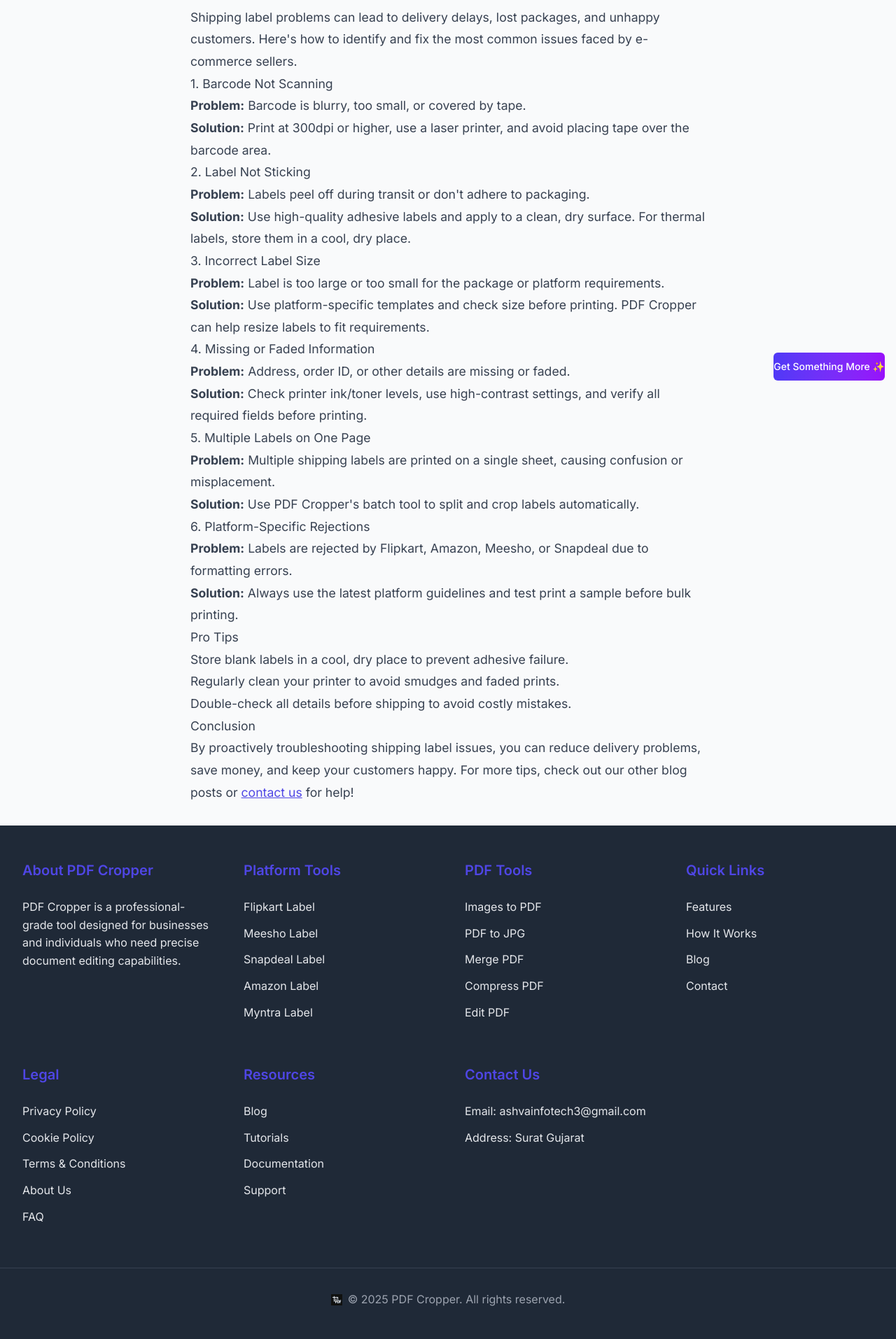
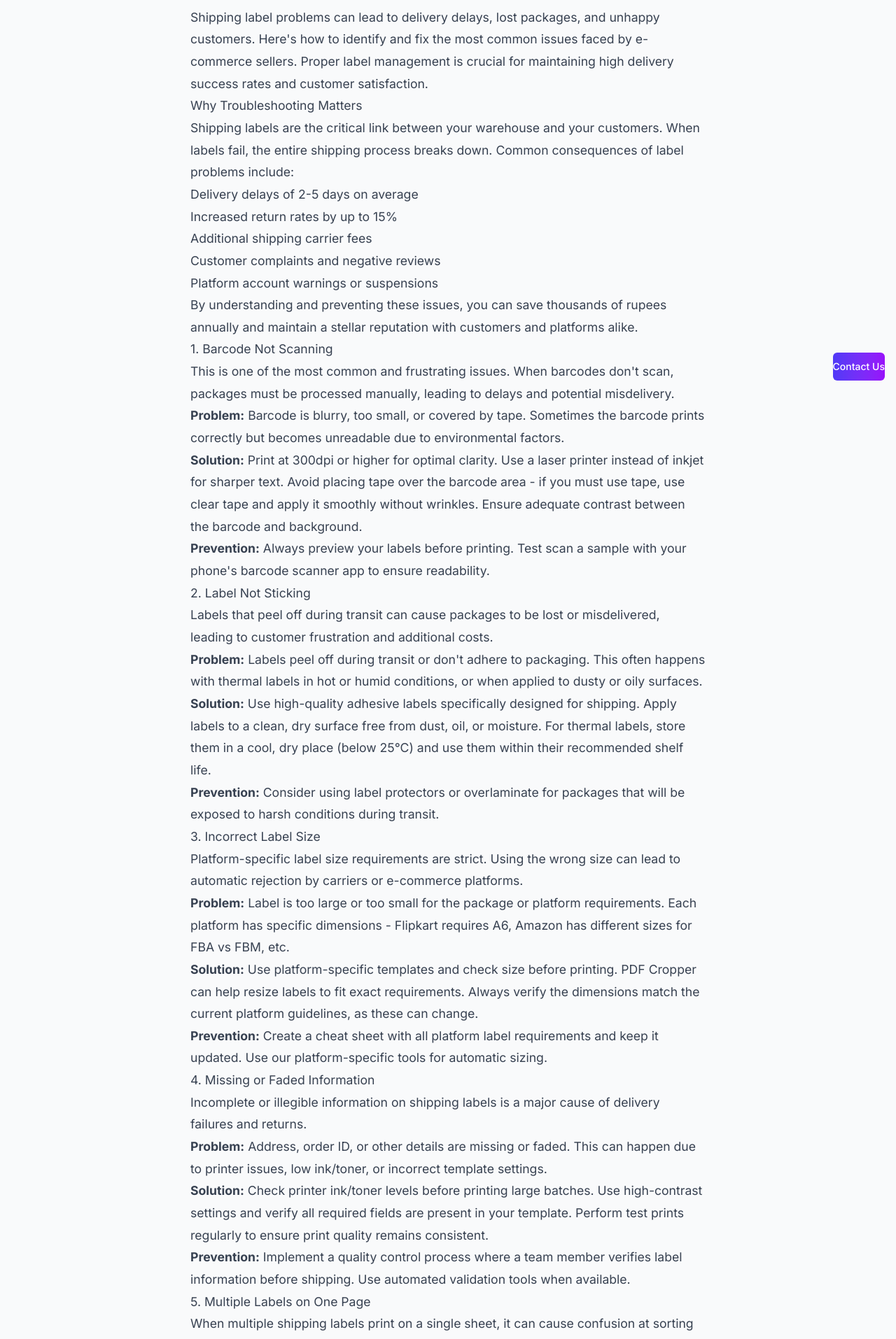
Before and after one commit to Ashva03/pdf-crop, a Next.js app: page /blog/shipping-label-troubleshooting in a window 1280 px wide. Shown: the part 240-2154 px from the top of the page at 70% size. Built offline with nearby package versions, Linux system fonts and the light colour scheme.

Commit message:
fix changes

```diff
--- a/src/app/blog/shipping-label-troubleshooting/ShippingLabelContent.tsx
+++ b/src/app/blog/shipping-label-troubleshooting/ShippingLabelContent.tsx
@@ -1,6 +1,6 @@
-'use client';
+"use client";
 
-import styled from 'styled-components';
+import styled from "styled-components";
 
 const ArticleContainer = styled.div`
   max-width: 800px;
@@ -29,48 +29,290 @@
   return (
     <ArticleContainer>
       <ArticleHeader>
-        <ArticleTitle>How to Troubleshoot Common Shipping Label Issues for E-commerce</ArticleTitle>
+        <ArticleTitle>
+          How to Troubleshoot Common Shipping Label Issues for E-commerce
+        </ArticleTitle>
       </ArticleHeader>
       <ArticleContent>
-        <p>Shipping label problems can lead to delivery delays, lost packages, and unhappy customers. Here's how to identify and fix the most common issues faced by e-commerce sellers.</p>
+        <p>
+          Shipping label problems can lead to delivery delays, lost packages,
+          and unhappy customers. Here's how to identify and fix the most common
+          issues faced by e-commerce sellers. Proper label management is crucial
+          for maintaining high delivery success rates and customer satisfaction.
+        </p>
+
+        <h2>Why Troubleshooting Matters</h2>
+        <p>
+          Shipping labels are the critical link between your warehouse and your
+          customers. When labels fail, the entire shipping process breaks down.
+          Common consequences of label problems include:
+        </p>
+        <ul>
+          <li>Delivery delays of 2-5 days on average</li>
+          <li>Increased return rates by up to 15%</li>
+          <li>Additional shipping carrier fees</li>
+          <li>Customer complaints and negative reviews</li>
+          <li>Platform account warnings or suspensions</li>
+        </ul>
+        <p>
+          By understanding and preventing these issues, you can save thousands
+          of rupees annually and maintain a stellar reputation with customers
+          and platforms alike.
+        </p>
+
         <h2>1. Barcode Not Scanning</h2>
+        <p>
+          This is one of the most common and frustrating issues. When barcodes
+          don't scan, packages must be processed manually, leading to delays and
+          potential misdelivery.
+        </p>
         <ul>
-          <li><strong>Problem:</strong> Barcode is blurry, too small, or covered by tape.</li>
-          <li><strong>Solution:</strong> Print at 300dpi or higher, use a laser printer, and avoid placing tape over the barcode area.</li>
+          <li>
+            <strong>Problem:</strong> Barcode is blurry, too small, or covered
+            by tape. Sometimes the barcode prints correctly but becomes
+            unreadable due to environmental factors.
+          </li>
+          <li>
+            <strong>Solution:</strong> Print at 300dpi or higher for optimal
+            clarity. Use a laser printer instead of inkjet for sharper text.
+            Avoid placing tape over the barcode area - if you must use tape, use
+            clear tape and apply it smoothly without wrinkles. Ensure adequate
+            contrast between the barcode and background.
+          </li>
+          <li>
+            <strong>Prevention:</strong> Always preview your labels before
+            printing. Test scan a sample with your phone's barcode scanner app
+            to ensure readability.
+          </li>
         </ul>
+
         <h2>2. Label Not Sticking</h2>
+        <p>
+          Labels that peel off during transit can cause packages to be lost or
+          misdelivered, leading to customer frustration and additional costs.
+        </p>
         <ul>
-          <li><strong>Problem:</strong> Labels peel off during transit or don't adhere to packaging.</li>
-          <li><strong>Solution:</strong> Use high-quality adhesive labels and apply to a clean, dry surface. For thermal labels, store them in a cool, dry place.</li>
+          <li>
+            <strong>Problem:</strong> Labels peel off during transit or don't
+            adhere to packaging. This often happens with thermal labels in hot
+            or humid conditions, or when applied to dusty or oily surfaces.
+          </li>
+          <li>
+            <strong>Solution:</strong> Use high-quality adhesive labels
+            specifically designed for shipping. Apply labels to a clean, dry
+            surface free from dust, oil, or moisture. For thermal labels, store
+            them in a cool, dry place (below 25°C) and use them within their
+            recommended shelf life.
+          </li>
+          <li>
+            <strong>Prevention:</strong> Consider using label protectors or
+            overlaminate for packages that will be exposed to harsh conditions
+            during transit.
+          </li>
         </ul>
+
         <h2>3. Incorrect Label Size</h2>
+        <p>
+          Platform-specific label size requirements are strict. Using the wrong
+          size can lead to automatic rejection by carriers or e-commerce
+          platforms.
+        </p>
         <ul>
-          <li><strong>Problem:</strong> Label is too large or too small for the package or platform requirements.</li>
-          <li><strong>Solution:</strong> Use platform-specific templates and check size before printing. PDF Cropper can help resize labels to fit requirements.</li>
+          <li>
+            <strong>Problem:</strong> Label is too large or too small for the
+            package or platform requirements. Each platform has specific
+            dimensions - Flipkart requires A6, Amazon has different sizes for
+            FBA vs FBM, etc.
+          </li>
+          <li>
+            <strong>Solution:</strong> Use platform-specific templates and check
+            size before printing. PDF Cropper can help resize labels to fit
+            exact requirements. Always verify the dimensions match the current
+            platform guidelines, as these can change.
+          </li>
+          <li>
+            <strong>Prevention:</strong> Create a cheat sheet with all platform
+            label requirements and keep it updated. Use our platform-specific
+            tools for automatic sizing.
+          </li>
         </ul>
+
         <h2>4. Missing or Faded Information</h2>
+        <p>
+          Incomplete or illegible information on shipping labels is a major
+          cause of delivery failures and returns.
+        </p>
         <ul>
-          <li><strong>Problem:</strong> Address, order ID, or other details are missing or faded.</li>
-          <li><strong>Solution:</strong> Check printer ink/toner levels, use high-contrast settings, and verify all required fields before printing.</li>
+          <li>
+            <strong>Problem:</strong> Address, order ID, or other details are
+            missing or faded. This can happen due to printer issues, low
+            ink/toner, or incorrect template settings.
+          </li>
+          <li>
+            <strong>Solution:</strong> Check printer ink/toner levels before
+            printing large batches. Use high-contrast settings and verify all
+            required fields are present in your template. Perform test prints
+            regularly to ensure print quality remains consistent.
+          </li>
+          <li>
+            <strong>Prevention:</strong> Implement a quality control process
+            where a team member verifies label information before shipping. Use
+            automated validation tools when available.
+          </li>
         </ul>
+
         <h2>5. Multiple Labels on One Page</h2>
+        <p>
+          When multiple shipping labels print on a single sheet, it can cause
+          confusion at sorting facilities and lead to misdelivery.
+        </p>
         <ul>
-          <li><strong>Problem:</strong> Multiple shipping labels are printed on a single sheet, causing confusion or misplacement.</li>
-          <li><strong>Solution:</strong> Use PDF Cropper's batch tool to split and crop labels automatically.</li>
+          <li>
+            <strong>Problem:</strong> Multiple shipping labels are printed on a
+            single sheet, causing confusion or misplacement. This often happens
+            with default printer settings or incorrect PDF configurations.
+          </li>
+          <li>
+            <strong>Solution:</strong> Use PDF Cropper's batch tool to split and
+            crop labels automatically. Configure your printer settings to print
+            one label per page or use label sheets with proper alignment.
+          </li>
+          <li>
+            <strong>Prevention:</strong> Set up your printing workflow to
+            automatically separate labels. Use dedicated label printers for
+            shipping labels to avoid configuration issues.
+          </li>
         </ul>
+
         <h2>6. Platform-Specific Rejections</h2>
+        <p>
+          Each e-commerce platform has unique requirements. Labels that work for
+          one platform may be rejected by another.
+        </p>
         <ul>
-          <li><strong>Problem:</strong> Labels are rejected by Flipkart, Amazon, Meesho, or Snapdeal due to formatting errors.</li>
-          <li><strong>Solution:</strong> Always use the latest platform guidelines and test print a sample before bulk printing.</li>
+          <li>
+            <strong>Problem:</strong> Labels are rejected by Flipkart, Amazon,
+            Meesho, or Snapdeal due to formatting errors. Common issues include
+            missing required fields, incorrect barcode placement, or outdated
+            specifications.
+          </li>
+          <li>
+            <strong>Solution:</strong> Always use the latest platform guidelines
+            and test print a sample before bulk printing. Subscribe to platform
+            seller newsletters to stay updated on requirement changes. Use
+            platform-specific tools like our Flipkart Label, Amazon Label, and
+            other specialized tools.
+          </li>
+          <li>
+            <strong>Prevention:</strong> Maintain separate templates for each
+            platform and update them regularly. Join seller forums to stay
+            informed about common issues and solutions.
+          </li>
         </ul>
-        <h2>Pro Tips</h2>
+
+        <h2>Advanced Troubleshooting Techniques</h2>
+        <p>
+          For persistent issues, consider these advanced troubleshooting
+          approaches:
+        </p>
         <ul>
-          <li>Store blank labels in a cool, dry place to prevent adhesive failure.</li>
-          <li>Regularly clean your printer to avoid smudges and faded prints.</li>
-          <li>Double-check all details before shipping to avoid costly mistakes.</li>
+          <li>
+            <strong>Root Cause Analysis:</strong> Track when and where label
+            problems occur to identify patterns. Is it a specific printer,
+            certain types of packages, or particular platforms?
+          </li>
+          <li>
+            <strong>Environmental Testing:</strong> Test labels in conditions
+            similar to actual shipping environments - heat, cold, humidity - to
+            ensure they remain readable and adhesive.
+          </li>
+          <li>
+            <strong>Carrier Communication:</strong> Work with your shipping
+            carriers to understand their specific scanning equipment and
+            requirements. They can provide valuable insights into why labels
+            might fail.
+          </li>
+          <li>
+            <strong>Automated Quality Checks:</strong> Implement software
+            solutions that automatically verify label quality before printing,
+            checking for common issues like low resolution, missing fields, or
+            incorrect dimensions.
+          </li>
         </ul>
+
+        <h2>Pro Tips for Label Management</h2>
+        <ul>
+          <li>
+            Store blank labels in a cool, dry place to prevent adhesive failure.
+            Ideal storage temperature is 18-22°C with 40-50% humidity.
+          </li>
+          <li>
+            Regularly clean your printer to avoid smudges and faded prints.
+            Clean print heads every 2-3 months for optimal performance.
+          </li>
+          <li>
+            Double-check all details before shipping to avoid costly mistakes.
+            Implement a two-step verification process for high-value orders.
+          </li>
+          <li>
+            Keep backup copies of all labels in digital format for at least 90
+            days in case of disputes or tracking issues.
+          </li>
+          <li>
+            Invest in quality printing equipment - a good thermal printer can
+            save money in the long run by reducing errors and reprints.
+          </li>
+          <li>
+            Train all warehouse staff on proper label handling and application
+            techniques to ensure consistency.
+          </li>
+        </ul>
+
+        <h2>When to Seek Professional Help</h2>
+        <p>
+          If you're experiencing persistent label issues that impact your
+          business, consider seeking professional assistance. Signs you need
+          help include:
+        </p>
+        <ul>
+          <li>Consistent label rejections from multiple platforms</li>
+          <li>High return rates due to labeling issues (above 5%)</li>
+          <li>Inability to scale operations due to manual label processing</li>
+          <li>Frequent carrier complaints about label quality</li>
+        </ul>
+        <p>
+          Our team at PDF Cropper can help diagnose and resolve complex labeling
+          issues.{" "}
+          <a
+            href="/contact"
+            style={{ color: "#4f46e5", textDecoration: "underline" }}
+          >
+            Contact us
+          </a>{" "}
+          for personalized assistance.
+        </p>
+
         <h2>Conclusion</h2>
-        <p>By proactively troubleshooting shipping label issues, you can reduce delivery problems, save money, and keep your customers happy. For more tips, check out our other blog posts or <a href="/contact" style={{ color: '#4f46e5', textDecoration: 'underline' }}>contact us</a> for help!</p>
+        <p>
+          By proactively troubleshooting shipping label issues, you can reduce
+          delivery problems, save money, and keep your customers happy. The key
+          is to identify problems early, implement systematic solutions, and
+          continuously improve your processes. Remember that label quality
+          directly impacts your business reputation and bottom line.
+        </p>
+        <p>
+          Invest time in getting your labeling process right - it's one of the
+          highest-ROI activities for e-commerce sellers. For more tips and tools
+          to streamline your shipping operations, check out our other blog posts
+          or{" "}
+          <a
+            href="/contact"
+            style={{ color: "#4f46e5", textDecoration: "underline" }}
+          >
+            contact us
+          </a>{" "}
+          for personalized help!
+        </p>
       </ArticleContent>
     </ArticleContainer>
   );
--- a/src/components/MonetizationLink.tsx
+++ b/src/components/MonetizationLink.tsx
@@ -1,14 +1,13 @@
-import React from 'react';
+import React from "react";
 
 const MonetizationLink: React.FC = () => {
   return (
     <a
-            href="https://choadsoa.top/4/9237962"
-            target="_blank"
+      href="/contact"
       rel="noopener noreferrer"
       className="inline-flex items-center justify-center whitespace-nowrap rounded-md text-sm font-medium transition-colors focus-visible:outline-none focus-visible:ring-2 focus-visible:ring-ring focus-visible:ring-offset-2 disabled:pointer-events-none disabled:opacity-50 bg-gradient-to-r from-indigo-600 to-purple-600 text-white hover:from-indigo-700 hover:to-purple-700 h-10 px-4 py-2"
     >
-            Get Something More ✨
+      Contact Us
     </a>
   );
 };
```
Also changed, not shown: src/app/how-it-works/page.tsx (+0 -17 lines). Lines whose indentation alone changed are shown as unchanged.
